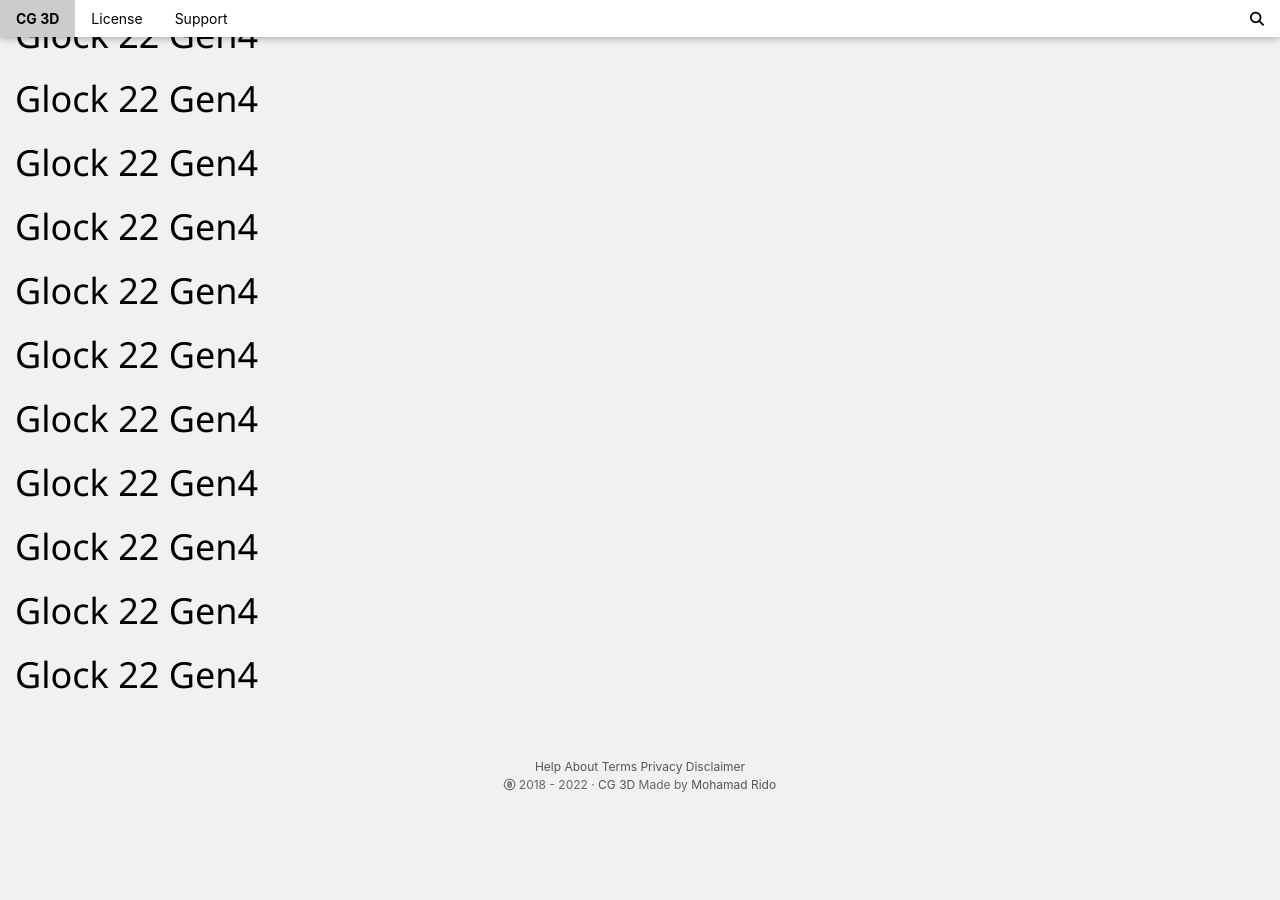
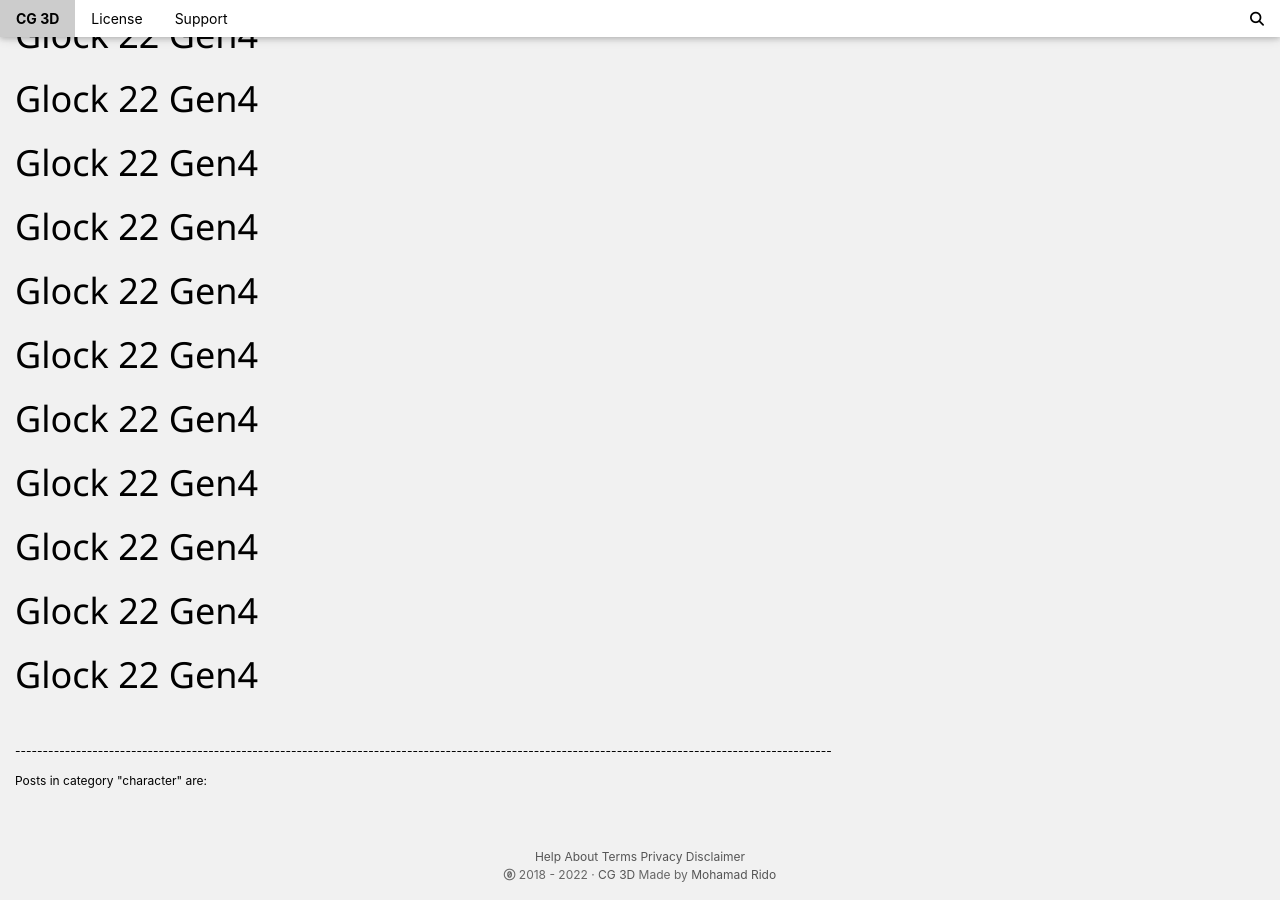
Before and after one commit to artslinux/zltzkjkl0emxcajsghsqi6wv479to0emgeyrcryesou, a Jekyll site: the page built from npr/index.html, in a window 1280 px wide and 900 px high, scrolled down 387 px. Built offline with Jekyll 4.4.1, drawn with Linux system fonts in a browser that asks for light colours; nearby versions of some CDN libraries; before the commit the page ends 1197 px from its top, so only the background shows below that.

Commit message:
Update index.html

```diff
--- a/npr/index.html
+++ b/npr/index.html
@@ -26,4 +26,16 @@
 
 {% endfor %}
 
+<br/>
+<p>----------------------------------------------------------------------------------------------------------------------------------------------------</p>
+<p>Posts in category "character" are:</p>
+
+<ul>
+  {% for post in site.categories.character %}
+    {% if post.url %}
+        <li><a href="{{ post.url }}">{{ post.title }}</a></li>
+    {% endif %}
+  {% endfor %}
+</ul>
+
 </div>
```
